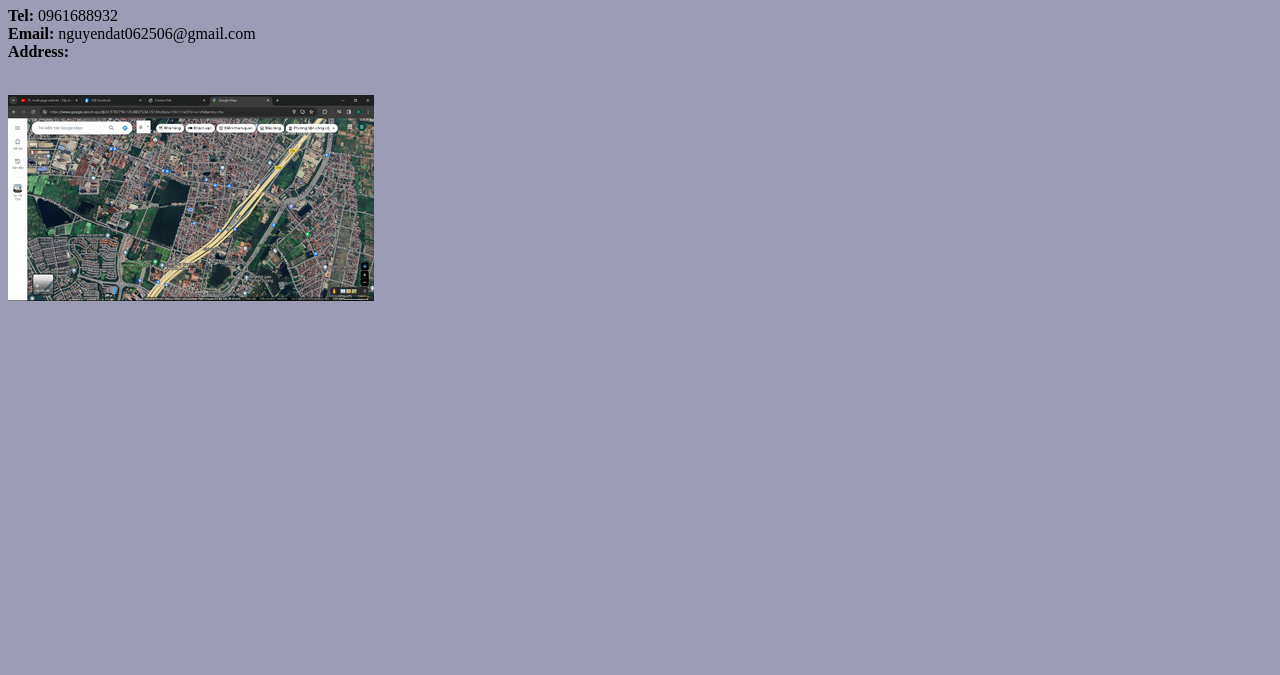
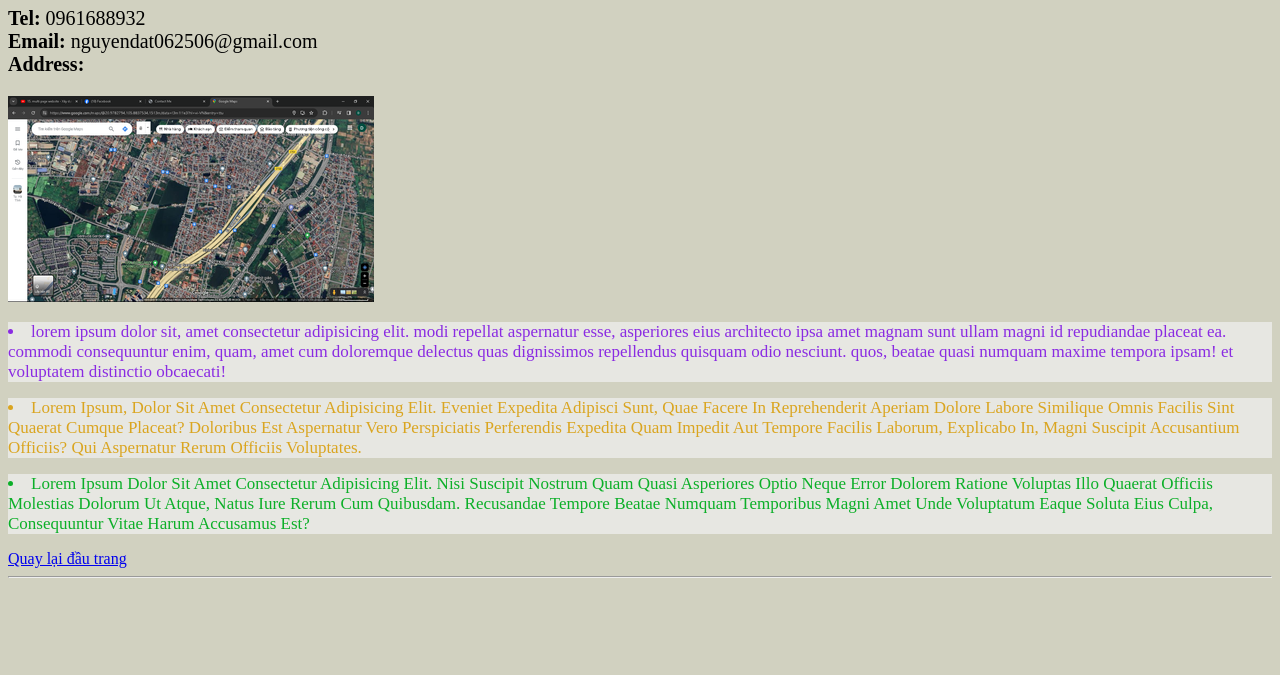
Before and after one commit to 12-DAT-17A1/PROJECT_WEBSITE, a plain HTML site: page more-info/contact.html in a window 1280 px wide. Shown: the part 125-800 px from the top of the page. Drawn offline with Linux system fonts and the light colour scheme.

Commit message:
cập nhật thêm các tính năng mới cho website

```diff
--- a/CSS/style.css
+++ b/CSS/style.css
@@ -2,10 +2,31 @@ h1{
     color: red;
 }
 *{
-    background-color: rgb(156, 156, 180);
+    background-color: rgb(209, 209, 192);
     background-size: cover;
     background-repeat: no-repeat;
 }
 .chuthuong{
     font-size: 20px;
 }
+h3,.tieude{
+    color: aqua;
+}
+#doan1,#doan2,#doan3{
+    font-size: 17px;
+    text-transform: capitalize;
+    background-color: rgba(235, 235, 232, 0.863);
+
+}
+#doan1{
+    color: blueviolet;
+    text-align:left;
+    text-transform: lowercase;
+}
+#doan2{
+    color: goldenrod;
+
+}
+#doan3{
+    color: rgb(12, 175, 40);
+}
--- a/more-info/contact.html
+++ b/more-info/contact.html
@@ -8,7 +8,7 @@
     <title>Contact Me</title>
   </head>
 
-  <body>
+  <bo>
     <hr />
     <table>
       <thead>
@@ -24,13 +24,49 @@
 
     <hr />
     <h1>II.Contact Me</h1>
-    <clas="chuthuong">
+    <p class="chuthuong">
       <b>Tel:</b> 0961688932 <br />
       <b>Email:</b> nguyendat062506@gmail.com<br />
-      <b>Address:</b><br /></p>
-      <br />
-      <img src="../assets/images/diachinha.png" alt="" style="max-width: 100%; height: auto;" />
-
-
+      <b>Address:</b><br />
+    </p>
+    <img
+      src="../assets/images/diachinha.png"
+      alt=""
+      style="max-width: 100%; height: auto"
+    />
+    <br />
+    <ul></ul><p >
+      <li id="doan1">
+        Lorem ipsum dolor sit, amet consectetur adipisicing elit. Modi repellat
+        aspernatur esse, asperiores eius architecto ipsa amet magnam sunt ullam
+        magni id repudiandae placeat ea. Commodi consequuntur enim, quam, amet cum
+        doloremque delectus quas dignissimos repellendus quisquam odio nesciunt.
+        Quos, beatae quasi numquam maxime tempora ipsam! Et voluptatem distinctio
+        obcaecati!
+      </li>
+    </p>
+    <p>
+      <li id="doan2">
+        Lorem ipsum, dolor sit amet consectetur adipisicing elit. Eveniet expedita
+        adipisci sunt, quae facere in reprehenderit aperiam dolore labore
+        similique omnis facilis sint quaerat cumque placeat? Doloribus est
+        aspernatur vero perspiciatis perferendis expedita quam impedit aut tempore
+        facilis laborum, explicabo in, magni suscipit accusantium officiis? Qui
+        aspernatur rerum officiis voluptates.
+      </li>
+    </p>
+    <p>
+      <li id="doan3">
+        Lorem ipsum dolor sit amet consectetur adipisicing elit. Nisi suscipit
+        nostrum quam quasi asperiores optio neque error dolorem ratione voluptas
+        illo quaerat officiis molestias dolorum ut atque, natus iure rerum cum
+        quibusdam. Recusandae tempore beatae numquam temporibus magni amet unde
+        voluptatum eaque soluta eius culpa, consequuntur vitae harum accusamus
+        est?
+      </li>
+    </p>
+  </ul>
+    <a href="#">Quay lại đầu trang</a>
+    <hr />
   </body>
 </html>
```
Also changed, not shown: index.html (+3 -1 lines), more-info/my-skill.html (+5 -5 lines).
